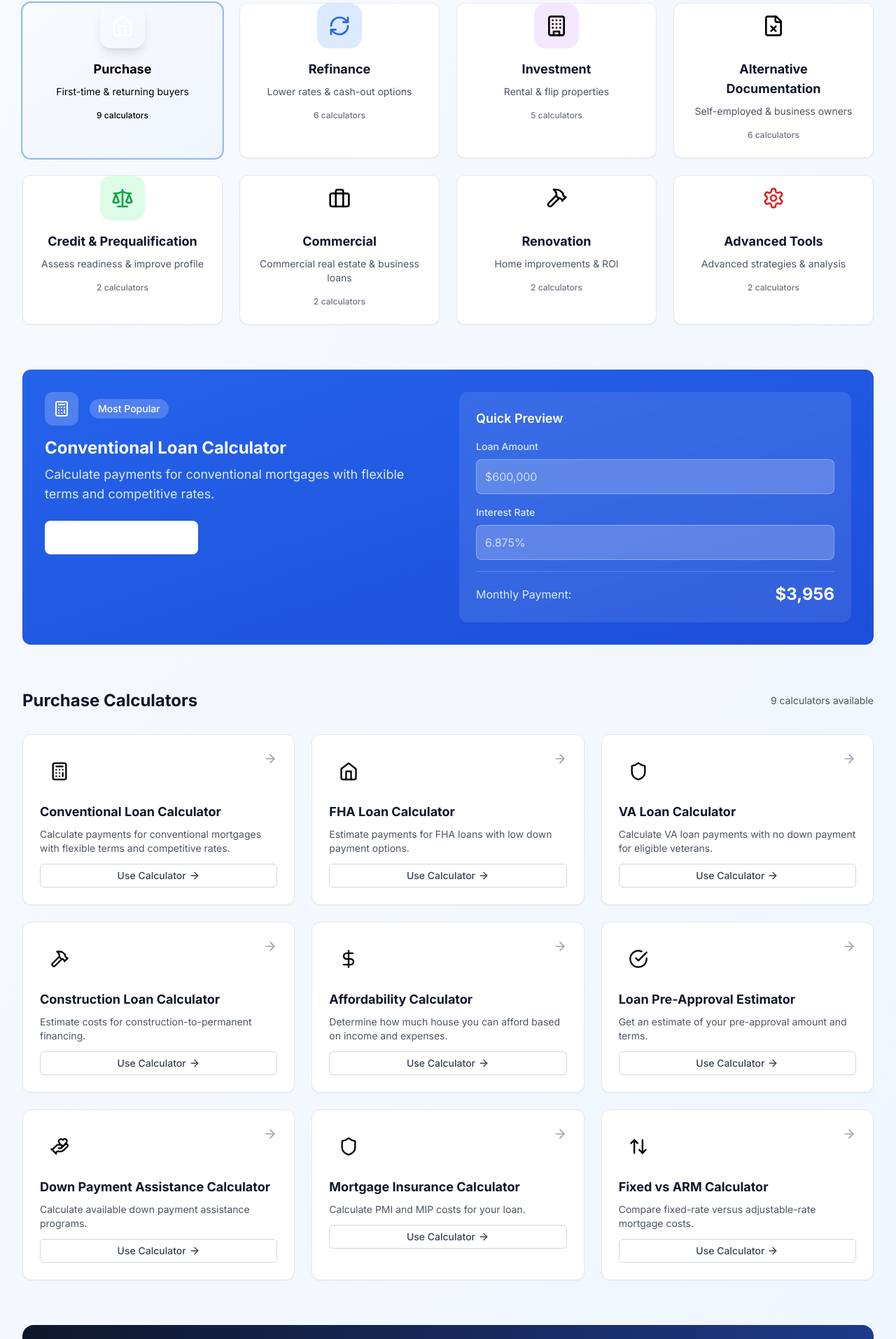
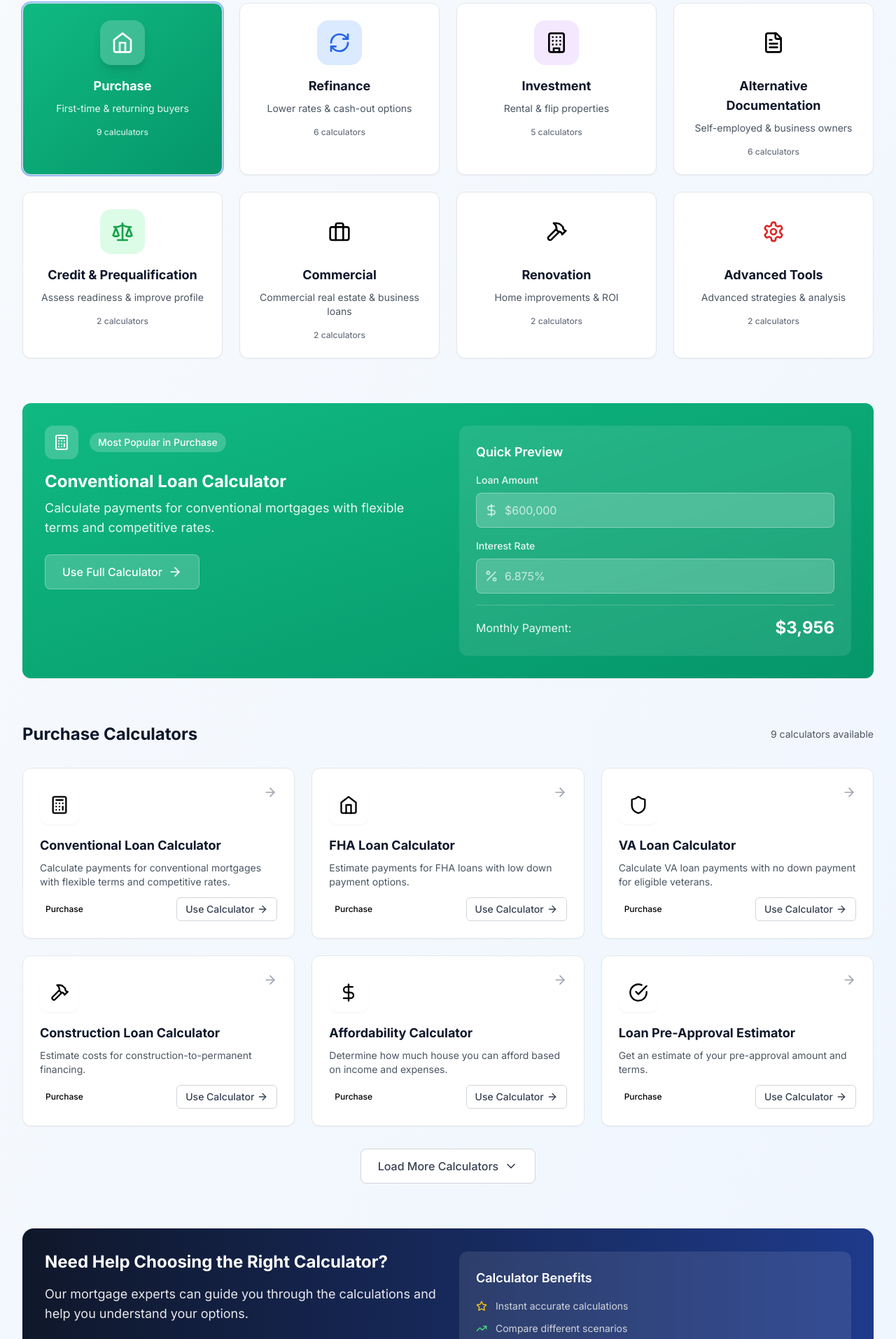
Before and after one commit to imankiyanoosh/Mehrshahi-Mortgage-Website, a React (Vite) app: page / in a window 1280 px wide. Shown: the part 6524-8437 px from the top of the page at 70% size. Built offline with nearby package versions, Linux system fonts and the light colour scheme.

Commit message:
Comprehensive Calculator Hub UI/UX Improvements

```diff
--- a/src/components/sections/CalculatorHub.tsx
+++ b/src/components/sections/CalculatorHub.tsx
@@ -1,6 +1,6 @@
-import React, { useState } from 'react';
+import React, { useState, useRef } from 'react';
 import { Link } from 'react-router-dom';
-import { ArrowRight, TrendingUp, Calculator as CalcIcon, Sparkles, ChevronDown, ChevronUp, Home, RefreshCw, Building, FileX, Scale, Briefcase, Hammer, Settings } from 'lucide-react';
+import { ArrowRight, TrendingUp, Calculator as CalcIcon, Sparkles, ChevronDown, ChevronUp, Home, RefreshCw, Building, FileText, Scale, Briefcase, Hammer, Settings, Phone, Calendar, Star, DollarSign, Percent, Shield } from 'lucide-react';
 import { Card, CardContent, CardHeader } from '../ui/Card';
 import { Button } from '../ui/Button';
 import { calculators } from '../../data/calculators';
@@ -9,6 +9,7 @@ import * as Icons from 'lucide-react';
 const CalculatorHub: React.FC = () => {
   const [activeCategory, setActiveCategory] = useState<string>('purchase');
   const [expandedCategories, setExpandedCategories] = useState<Set<string>>(new Set());
+  const calculatorSectionRef = useRef<HTMLDivElement>(null);
 
   const getIcon = (iconName: string) => {
     const IconComponent = (Icons as any)[iconName];
@@ -22,7 +23,7 @@ const CalculatorHub: React.FC = () => {
       icon: Home,
       color: 'emerald',
       description: 'First-time & returning buyers',
-      subtitle: 'First-time & returning buyers'
+      gradient: 'from-emerald-500 to-emerald-600'
     },
     {
       id: 'refinance',
@@ -30,7 +31,7 @@ const CalculatorHub: React.FC = () => {
       icon: RefreshCw,
       color: 'blue',
       description: 'Lower rates & cash-out options',
-      subtitle: 'Lower rates & cash-out options'
+      gradient: 'from-blue-500 to-blue-600'
     },
     {
       id: 'investment',
@@ -38,15 +39,15 @@ const CalculatorHub: React.FC = () => {
       icon: Building,
       color: 'purple',
       description: 'Rental & flip properties',
-      subtitle: 'Rental & flip properties'
+      gradient: 'from-purple-500 to-purple-600'
     },
     {
       id: 'alt-doc',
       label: 'Alternative Documentation',
-      icon: FileX,
+      icon: FileText,
       color: 'orange',
       description: 'Self-employed & business owners',
-      subtitle: 'Self-employed & business owners'
+      gradient: 'from-orange-500 to-orange-600'
     },
     {
       id: 'credit',
@@ -54,7 +55,7 @@ const CalculatorHub: React.FC = () => {
       icon: Scale,
       color: 'green',
       description: 'Assess readiness & improve profile',
-      subtitle: 'Assess readiness & improve profile'
+      gradient: 'from-green-500 to-green-600'
     },
     {
       id: 'commercial',
@@ -62,7 +63,7 @@ const CalculatorHub: React.FC = () => {
       icon: Briefcase,
       color: 'indigo',
       description: 'Commercial real estate & business loans',
-      subtitle: 'Commercial real estate & business loans'
+      gradient: 'from-indigo-500 to-indigo-600'
     },
     {
       id: 'renovation',
@@ -70,7 +71,7 @@ const CalculatorHub: React.FC = () => {
       icon: Hammer,
       color: 'yellow',
       description: 'Home improvements & ROI',
-      subtitle: 'Home improvements & ROI'
+      gradient: 'from-yellow-500 to-yellow-600'
     },
     {
       id: 'advanced',
@@ -78,11 +79,21 @@ const CalculatorHub: React.FC = () => {
       icon: Settings,
       color: 'red',
       description: 'Advanced strategies & analysis',
-      subtitle: 'Advanced strategies & analysis'
+      gradient: 'from-red-500 to-red-600'
     }
   ];
 
-  const featuredCalculator = calculators.find(calc => calc.id === '1'); // Conventional Loan Calculator
+  const handleCategoryClick = (categoryId: string) => {
+    setActiveCategory(categoryId);
+
+    // Smooth scroll to calculator section
+    setTimeout(() => {
+      calculatorSectionRef.current?.scrollIntoView({
+        behavior: 'smooth',
+        block: 'start'
+      });
+    }, 100);
+  };
 
   const toggleExpanded = (categoryId: string) => {
     const newExpanded = new Set(expandedCategories);
@@ -97,16 +108,23 @@ const CalculatorHub: React.FC = () => {
   const getVisibleCalculators = (categoryId: string) => {
     const categoryCalculators = calculators.filter(calc => calc.category === categoryId);
     const isExpanded = expandedCategories.has(categoryId);
-    const maxVisible = categoryId === activeCategory ? 9 : 6;
+    const maxVisible = 6;
 
     return isExpanded ? categoryCalculators : categoryCalculators.slice(0, maxVisible);
   };
 
   const hasMoreCalculators = (categoryId: string) => {
     const categoryCalculators = calculators.filter(calc => calc.category === categoryId);
-    const maxVisible = categoryId === activeCategory ? 9 : 6;
-    return categoryCalculators.length > maxVisible;
+    return categoryCalculators.length > 6;
   };
+
+  const getFeaturedCalculator = () => {
+    const categoryCalculators = calculators.filter(calc => calc.category === activeCategory);
+    return categoryCalculators[0]; // First calculator as featured
+  };
+
+  const featuredCalculator = getFeaturedCalculator();
+  const activeTab = categories.find(cat => cat.id === activeCategory);
 
   return (
     <section id="calculators" className="py-20 bg-gradient-to-br from-slate-50 to-blue-50" aria-label="Mortgage calculators">
@@ -128,7 +146,7 @@ const CalculatorHub: React.FC = () => {
           </p>
         </div>
 
-        {/* Bento Grid Categories */}
+        {/* Category Bento Grid */}
         <div className="mb-16">
           <div className="text-center mb-12">
             <h3 className="text-2xl font-bold text-navy-900 mb-4">Choose Your Calculator Category</h3>
@@ -143,54 +161,54 @@ const CalculatorHub: React.FC = () => {
               return (
                 <Card
                   key={category.id}
-                  className={`cursor-pointer transition-all duration-300 hover:scale-[1.03] hover:shadow-xl group ${
+                  className={`cursor-pointer transition-all duration-300 hover:scale-[1.03] hover:shadow-xl group rounded-xl p-6 ${
                     isActive
-                      ? `ring-2 ring-${category.color}-500 shadow-lg bg-gradient-to-br from-${category.color}-50 to-${category.color}-100`
-                      : 'hover:shadow-lg bg-white'
+                      ? `ring-2 ring-${category.color}-500 shadow-lg bg-gradient-to-br ${category.gradient} text-white`
+                      : `hover:shadow-lg bg-white hover:bg-gradient-to-br hover:${category.gradient} hover:text-white`
                   }`}
-                  onClick={() => setActiveCategory(category.id)}
+                  onClick={() => handleCategoryClick(category.id)}
                   style={{
                     animationDelay: `${index * 100}ms`,
                     animation: 'fadeIn 0.6s ease-out forwards'
                   }}
                 >
-                  <CardContent className="p-6 text-center">
+                  <div className="text-center">
                     <div className={`w-16 h-16 mx-auto mb-4 rounded-2xl flex items-center justify-center transition-all duration-300 ${
                       isActive
-                        ? `bg-${category.color}-500 text-white shadow-lg`
-                        : `bg-${category.color}-100 text-${category.color}-600 group-hover:bg-${category.color}-200`
+                        ? 'bg-white/20 text-white shadow-lg'
+                        : `bg-${category.color}-100 text-${category.color}-600 group-hover:bg-white/20 group-hover:text-white`
                     }`}>
                       <IconComponent className="w-8 h-8" />
                     </div>
 
                     <h4 className={`text-lg font-bold mb-2 transition-colors ${
-                      isActive ? `text-${category.color}-900` : 'text-navy-900 group-hover:text-gray-800'
+                      isActive ? 'text-white' : 'text-navy-900 group-hover:text-white'
                     }`}>
                       {category.label}
                     </h4>
 
                     <p className={`text-sm transition-colors ${
-                      isActive ? `text-${category.color}-700` : 'text-gray-600 group-hover:text-gray-700'
+                      isActive ? 'text-white/90' : 'text-gray-600 group-hover:text-white/90'
                     }`}>
                       {category.description}
                     </p>
 
                     <div className={`mt-4 text-xs font-medium transition-colors ${
-                      isActive ? `text-${category.color}-600` : 'text-gray-500'
+                      isActive ? 'text-white/80' : 'text-gray-500 group-hover:text-white/80'
                     }`}>
                       {calculators.filter(calc => calc.category === category.id).length} calculators
                     </div>
-                  </CardContent>
+                  </div>
                 </Card>
               );
             })}
           </div>
         </div>
 
-        {/* Featured Calculator - Only for Purchase Tab */}
-        {activeCategory === 'purchase' && featuredCalculator && (
-          <div className="mb-16">
-            <Card className="bg-gradient-to-br from-blue-600 to-blue-700 text-white border-0 shadow-2xl hover:shadow-3xl transition-all duration-300">
+        {/* Featured Calculator - Dynamic based on active category */}
+        {featuredCalculator && (
+          <div className="mb-16" ref={calculatorSectionRef}>
+            <Card className={`bg-gradient-to-br ${activeTab?.gradient} border-0 shadow-2xl hover:shadow-3xl transition-all duration-500 text-white animate-slide-up`}>
               <div className="grid lg:grid-cols-2 gap-8 p-8">
                 <div>
                   <div className="flex items-center mb-4">
@@ -198,14 +216,14 @@ const CalculatorHub: React.FC = () => {
                       <CalcIcon className="w-6 h-6" />
                     </div>
                     <span className="px-3 py-1 bg-white/20 text-white text-sm font-medium rounded-full">
-                      Most Popular
+                      Most Popular in {activeTab?.label}
                     </span>
                   </div>
                   <h3 className="text-2xl font-bold mb-2">{featuredCalculator.title}</h3>
-                  <p className="text-blue-100 text-lg mb-6">{featuredCalculator.description}</p>
+                  <p className="text-white/90 text-lg mb-6">{featuredCalculator.description}</p>
 
                   <Link to={`/calculators/${featuredCalculator.slug}`}>
-                    <Button size="lg" className="bg-white text-blue-600 hover:bg-blue-50">
+                    <Button size="lg" className="bg-white/20 hover:bg-white/30 border border-white/30 text-white">
                       Use Full Calculator
                       <ArrowRight className="w-5 h-5 ml-2" />
                     </Button>
@@ -216,28 +234,34 @@ const CalculatorHub: React.FC = () => {
                   <h4 className="text-lg font-semibold mb-4">Quick Preview</h4>
                   <div className="grid grid-cols-1 gap-4 mb-4">
                     <div>
-                      <label className="block text-sm font-medium mb-2 text-blue-100">
+                      <label className="block text-sm font-medium mb-2 text-white/90">
                         Loan Amount
                       </label>
+                      <div className="relative">
+                        <DollarSign className="absolute left-3 top-1/2 transform -translate-y-1/2 text-white/70 w-5 h-5" />
                         <input
                           type="text"
                           placeholder="$600,000"
-                        className="w-full p-3 bg-white/20 border border-white/30 rounded-lg text-white placeholder-white/70 focus:ring-2 focus:ring-white/50 focus:border-transparent"
+                          className="w-full pl-10 p-3 bg-white/20 border border-white/30 rounded-lg text-white placeholder-white/70 focus:ring-2 focus:ring-white/50 focus:border-transparent"
                         />
                       </div>
+                    </div>
                     <div>
-                      <label className="block text-sm font-medium mb-2 text-blue-100">
+                      <label className="block text-sm font-medium mb-2 text-white/90">
                         Interest Rate
                       </label>
+                      <div className="relative">
+                        <Percent className="absolute left-3 top-1/2 transform -translate-y-1/2 text-white/70 w-5 h-5" />
                         <input
                           type="text"
                           placeholder="6.875%"
-                        className="w-full p-3 bg-white/20 border border-white/30 rounded-lg text-white placeholder-white/70 focus:ring-2 focus:ring-white/50 focus:border-transparent"
+                          className="w-full pl-10 p-3 bg-white/20 border border-white/30 rounded-lg text-white placeholder-white/70 focus:ring-2 focus:ring-white/50 focus:border-transparent"
                         />
                       </div>
                     </div>
+                  </div>
                   <div className="flex justify-between items-center pt-4 border-t border-white/20">
-                    <span className="text-blue-100">Monthly Payment:</span>
+                    <span className="text-white/90">Monthly Payment:</span>
                     <span className="text-2xl font-bold">$3,956</span>
                   </div>
                 </div>
@@ -246,18 +270,18 @@ const CalculatorHub: React.FC = () => {
           </div>
         )}
 
-        {/* Active Category Calculators - Bento Grid */}
+        {/* Active Category Calculators - Enhanced Bento Grid */}
         <div className="mb-16">
           <div className="flex items-center justify-between mb-8">
             <h3 className="text-2xl font-bold text-navy-900">
-              {categories.find(cat => cat.id === activeCategory)?.label} Calculators
+              {activeTab?.label} Calculators
             </h3>
             <div className="text-sm text-gray-600">
               {calculators.filter(calc => calc.category === activeCategory).length} calculators available
             </div>
           </div>
 
-          {/* Bento Grid Layout */}
+          {/* Enhanced Bento Grid Layout */}
           <div className="grid grid-cols-1 md:grid-cols-2 lg:grid-cols-3 gap-6">
             {getVisibleCalculators(activeCategory).map((calculator, index) => {
               const IconComponent = getIcon(calculator.icon);
@@ -266,27 +290,34 @@ const CalculatorHub: React.FC = () => {
               return (
                 <Card
                   key={calculator.id}
-                  className="hover:shadow-xl transition-all duration-300 hover:scale-[1.02] group calculator-card"
+                  className="hover:shadow-xl transition-all duration-300 hover:scale-[1.02] group calculator-card bg-white hover:bg-gradient-to-br hover:from-gray-50 hover:to-white rounded-xl"
                   style={{ animationDelay: `${index * 100}ms` }}
                 >
                   <Link to={`/calculators/${calculator.slug}`}>
-                    <CardHeader>
+                    <CardHeader className="p-6">
                       <div className="flex items-start justify-between mb-4">
-                        <div className={`w-14 h-14 rounded-xl flex items-center justify-center bg-${category?.color}-100 group-hover:bg-${category?.color}-200 transition-colors`}>
+                        <div className={`w-14 h-14 rounded-xl flex items-center justify-center bg-${category?.color}-100 group-hover:bg-${category?.color}-200 transition-colors shadow-sm`}>
                           <IconComponent className={`w-7 h-7 text-${category?.color}-600`} />
                         </div>
-                        <ArrowRight className="w-5 h-5 text-gray-400 group-hover:text-gray-600 transition-colors" />
+                        <div className="flex items-center">
+                          <ArrowRight className="w-5 h-5 text-gray-400 group-hover:text-gray-600 group-hover:translate-x-1 transition-all" />
+                        </div>
                       </div>
                       <h4 className="text-lg font-bold text-navy-900 mb-2 group-hover:text-blue-600 transition-colors">
                         {calculator.title}
                       </h4>
-                      <p className="text-sm text-gray-600">{calculator.description}</p>
+                      <p className="text-sm text-gray-600 line-clamp-2">{calculator.description}</p>
                     </CardHeader>
-                    <CardContent>
-                      <Button fullWidth variant="outline" size="sm" className="group-hover:bg-blue-50 group-hover:border-blue-200">
+                    <CardContent className="px-6 pb-6">
+                      <div className="flex items-center justify-between">
+                        <span className={`px-2 py-1 text-xs font-medium rounded-full bg-${category?.color}-100 text-${category?.color}-800`}>
+                          {category?.label}
+                        </span>
+                        <Button variant="outline" size="sm" className="group-hover:bg-blue-50 group-hover:border-blue-200 group-hover:text-blue-600 transition-all">
                           Use Calculator
                           <ArrowRight className="w-4 h-4 ml-1 group-hover:translate-x-1 transition-transform" />
                         </Button>
+                      </div>
                     </CardContent>
                   </Link>
                 </Card>
@@ -301,7 +332,7 @@ const CalculatorHub: React.FC = () => {
                 onClick={() => toggleExpanded(activeCategory)}
                 variant="outline"
                 size="lg"
-                className="bg-white border-gray-300 text-gray-700 hover:bg-gray-50"
+                className="bg-white border-gray-300 text-gray-700 hover:bg-gray-50 transition-all duration-300"
               >
                 {expandedCategories.has(activeCategory) ? (
                   <>
@@ -319,19 +350,43 @@ const CalculatorHub: React.FC = () => {
           )}
         </div>
 
-        {/* Bottom CTA */}
-        <div className="bg-gradient-to-r from-navy-900 to-blue-900 rounded-2xl p-8 text-white text-center">
+        {/* Enhanced Bottom CTA */}
+        <div className="bg-gradient-to-r from-navy-900 to-blue-900 rounded-2xl p-8 text-white">
+          <div className="grid lg:grid-cols-2 gap-8 items-center">
+            <div>
               <h3 className="text-2xl font-bold mb-4">Need Help Choosing the Right Calculator?</h3>
               <p className="text-lg mb-6 opacity-90">
                 Our mortgage experts can guide you through the calculations and help you understand your options.
               </p>
-          <div className="flex flex-col sm:flex-row gap-4 justify-center">
-            <Button size="lg" className="bg-white text-navy-900 hover:bg-gray-100">
+              <div className="flex flex-col sm:flex-row gap-4">
+                <Button size="lg" className="bg-white text-navy-900 hover:bg-gray-100 transition-all duration-300 hover:scale-105">
+                  <Calendar className="w-5 h-5 mr-2" />
                   Schedule Free Consultation
                 </Button>
-            <Button size="lg" variant="outline" className="border-white text-white hover:bg-white/10">
+                <Button size="lg" variant="outline" className="border-white text-white hover:bg-white/10 transition-all duration-300">
+                  <Phone className="w-5 h-5 mr-2" />
                   Call (818) 555-0123
                 </Button>
+              </div>
+            </div>
+
+            <div className="bg-white/10 backdrop-blur-sm rounded-xl p-6">
+              <h4 className="text-lg font-semibold text-white mb-4">Calculator Benefits</h4>
+              <ul className="space-y-3 text-gray-300">
+                <li className="flex items-center">
+                  <Star className="w-4 h-4 text-gold-400 mr-3" />
+                  <span className="text-sm">Instant accurate calculations</span>
+                </li>
+                <li className="flex items-center">
+                  <TrendingUp className="w-4 h-4 text-green-400 mr-3" />
+                  <span className="text-sm">Compare different scenarios</span>
+                </li>
+                <li className="flex items-center">
+                  <Shield className="w-4 h-4 text-blue-400 mr-3" />
+                  <span className="text-sm">Professional-grade tools</span>
+                </li>
+              </ul>
+            </div>
           </div>
         </div>
       </div>
```
Lines whose indentation alone changed are shown as unchanged.
